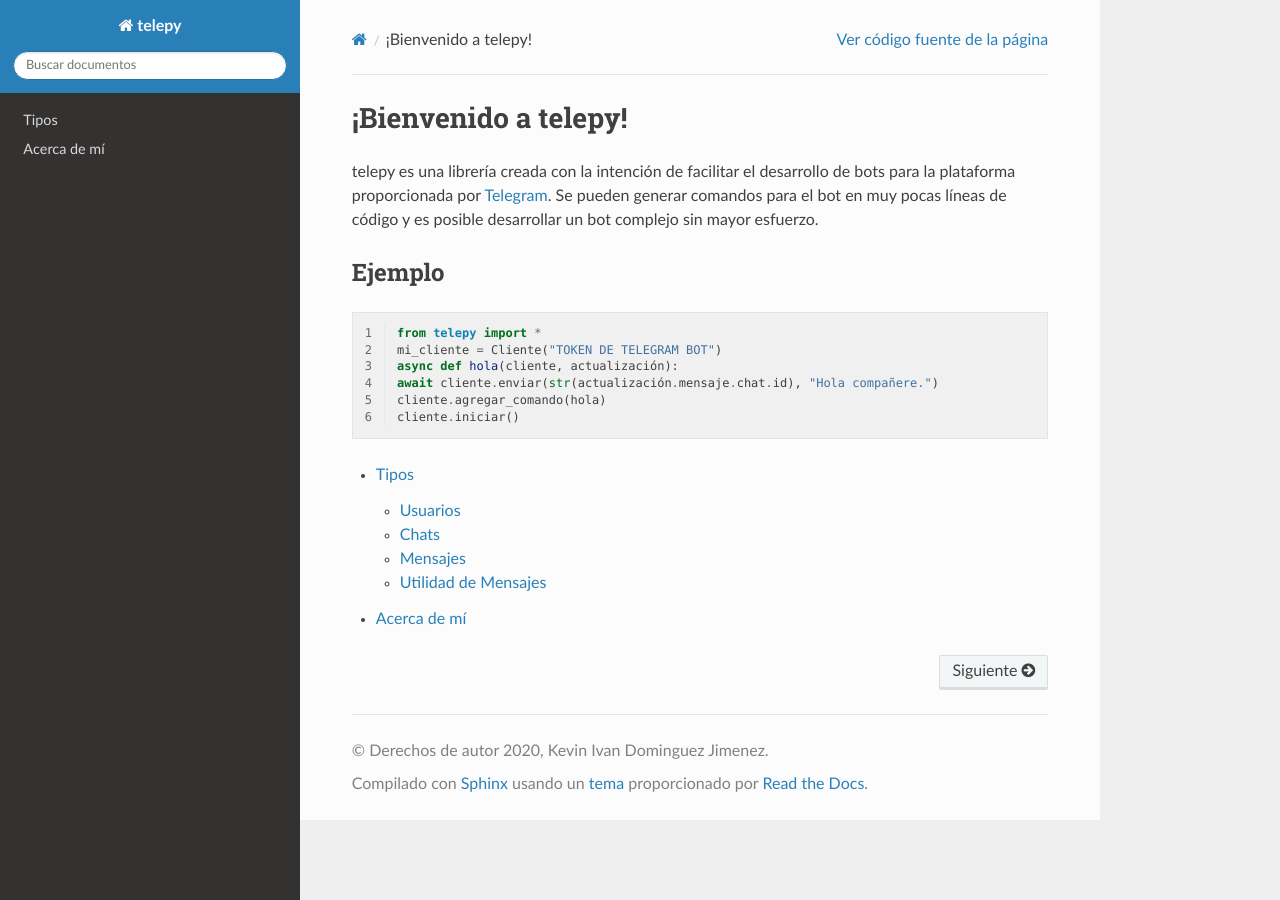
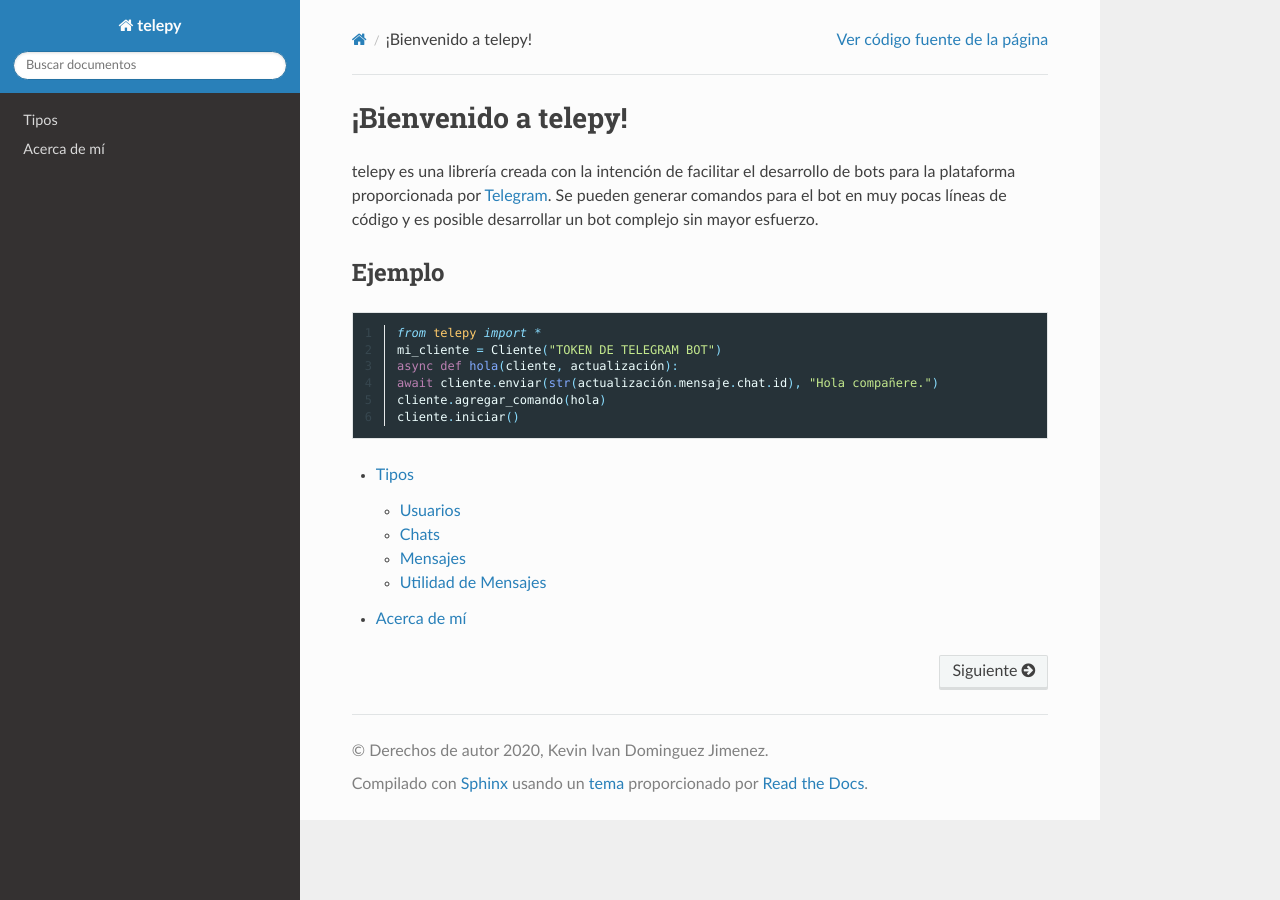
Before and after one commit to IvanovichRU/telepy, a Sphinx documentation site: the page built from docs/index.rst, in a window 1280 px wide. Built offline with Sphinx 7.4.7 and the Read the Docs theme 2.0.0, drawn with Linux system fonts in a browser that asks for light colours.

Commit message:
Cambié tema de código en docs

```diff
--- a/docs/conf.py
+++ b/docs/conf.py
@@ -51,7 +51,7 @@
 # This pattern also affects html_static_path and html_extra_path.
 exclude_patterns = ['_build', 'Thumbs.db', '.DS_Store']
 
-pygments_style = 'friendly'
+pygments_style = 'material'
 
 # -- Options for HTML output -------------------------------------------------
 
--- a/docs/index.rst
+++ b/docs/index.rst
@@ -9,7 +9,7 @@
 
 Ejemplo
 ==========
-.. code-block:: python
+.. code-block:: python3
    :linenos:
 
    from telepy import *
```
Also changed, not shown: 7 other files.
